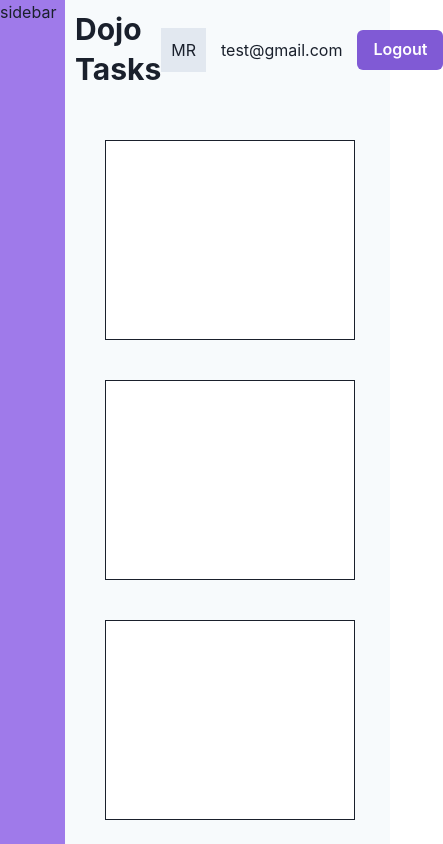
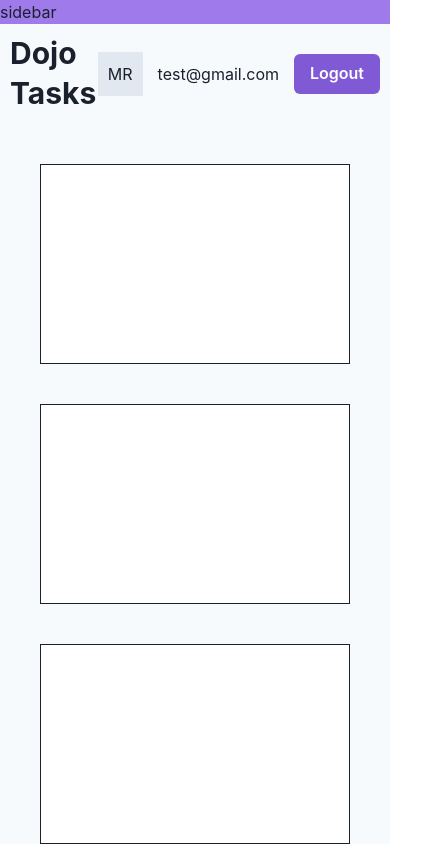
Before and after one commit to nelsonchege/chakra_test, a React (Vite) app: page / in a window 390 px wide. Shown: the top 844 px of the page, 443 px wide, since content can reach past the window. Built offline with nearby package versions, Linux system fonts and the light colour scheme.

Commit message:
update:add responsive design

```diff
--- a/src/layouts/RootLayout.jsx
+++ b/src/layouts/RootLayout.jsx
@@ -1,13 +1,18 @@
+import { Grid, GridItem } from "@chakra-ui/react";
 import { Outlet } from "react-router-dom";
-import { Grid, GridItem } from "@chakra-ui/react";
 import Navbar from "../components/Navbar";
 export default function RootLayout() {
   return (
     <Grid templateColumns="repeat(6, 1fr)" bg={"gray.50"}>
-      <GridItem as="aside" colSpan="1" bg={"purple.400"} minHeight="100vh">
+      <GridItem
+        as="aside"
+        colSpan={{ base: 6, lg: 2, xl: 1 }}
+        bg={"purple.400"}
+        minHeight={{ lg: "100vh" }}
+      >
         <span>sidebar</span>
       </GridItem>
-      <GridItem as="main" colSpan="5">
+      <GridItem as="main" colSpan={{ base: 6, lg: 4, xl: 5 }}>
         <Navbar />
         <Outlet />
       </GridItem>
```
